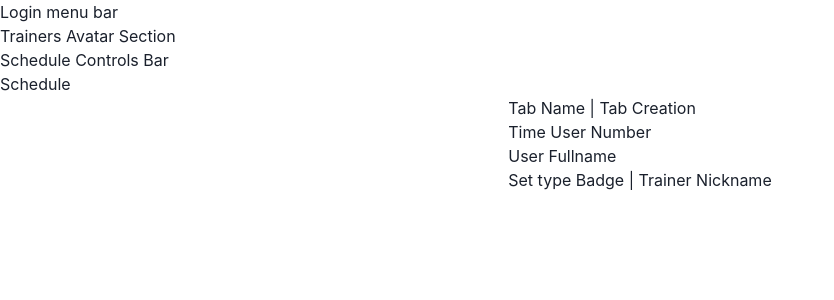
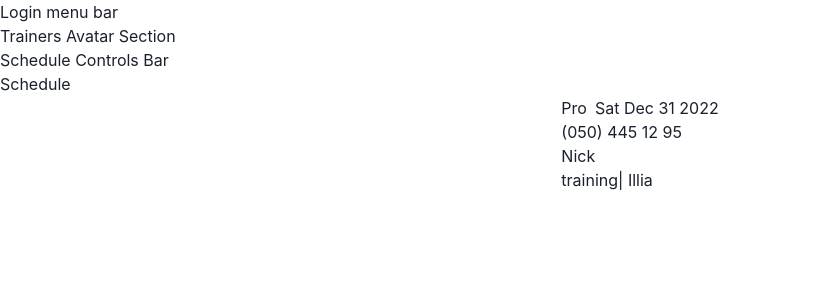
Before and after one commit to cheestick/schadmin-app, a React (Vite) app: page / in a window 1280 px wide. Shown: the top 300 px of the page, without its empty margins (0-834 px from the left). Built offline with nearby package versions, Linux system fonts and the light colour scheme.

Commit message:
SetCard props mock data was create

```diff
--- a/src/App.tsx
+++ b/src/App.tsx
@@ -1,5 +1,7 @@
 import { Box, Center, Container } from '@chakra-ui/react'
 import SetCard from './components/SetCard/'
+
+import { testSetData } from './mockData/tempMock'
 
 const App = () => {
   return (
@@ -9,7 +11,7 @@ const App = () => {
       <Box>Schedule Controls Bar</Box>
       <Box>Schedule</Box>
       <Center>
-        <SetCard />
+        <SetCard {...testSetData} />
       </Center>
     </>
   )
--- a/src/components/SetCard/SetCard.tsx
+++ b/src/components/SetCard/SetCard.tsx
@@ -1,21 +1,34 @@
-import { Box } from '@chakra-ui/react'
+import { Box, HStack } from '@chakra-ui/react'
+import { CableLineType, SetType } from '../../types'
 
-interface SetCardProps {
-  cableLine: string
+interface ISetCardProps {
+  cableLine: CableLineType
   creationDate: string
   userName: string
   userPhoneNumber: string
-  setType: 'training' | 'freeride'
+  setType: SetType
   trainerNickname: string
 }
 
-function SetCard() {
+function SetCard({
+  cableLine,
+  creationDate,
+  userName,
+  userPhoneNumber,
+  setType,
+  trainerNickname,
+}: ISetCardProps) {
   return (
     <Box>
-      <Box>Tab Name | Tab Creation</Box>
-      <Box>Time User Number</Box>
-      <Box>User Fullname</Box>
-      <Box>Set type Badge | Trainer Nickname</Box>
+      <HStack>
+        <Box>{cableLine}</Box>
+        <Box>{creationDate}</Box>
+      </HStack>
+      <Box>{userPhoneNumber}</Box>
+      <Box>{userName}</Box>
+      <Box>
+        {setType}| {trainerNickname}
+      </Box>
     </Box>
   )
 }
--- /dev/null
+++ b/src/mockData/tempMock.ts
@@ -0,0 +1,10 @@
+import { CableLineType, SetType } from '../types'
+
+export const testSetData = {
+  cableLine: 'Pro' as CableLineType,
+  creationDate: new Date().toDateString(),
+  userName: 'Nick',
+  userPhoneNumber: '(050) 445 12 95',
+  setType: 'training' as SetType,
+  trainerNickname: 'Illia',
+}
--- /dev/null
+++ b/src/types/index.ts
@@ -0,0 +1,3 @@
+export type CableLineType = 'Pro' | 'Amateur' | 'Flat'
+
+export type SetType = 'training' | 'freeride' | 'empty'
```
